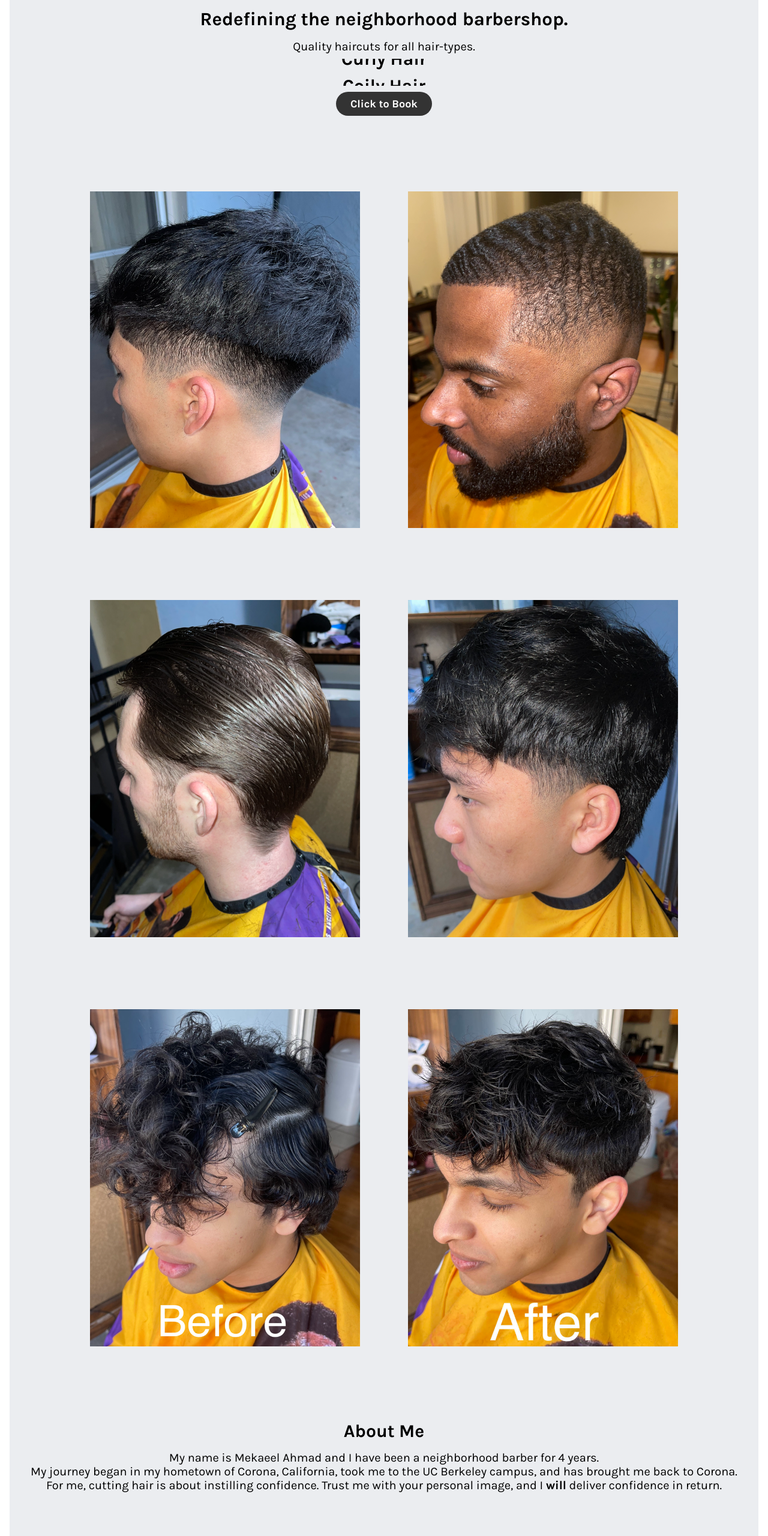
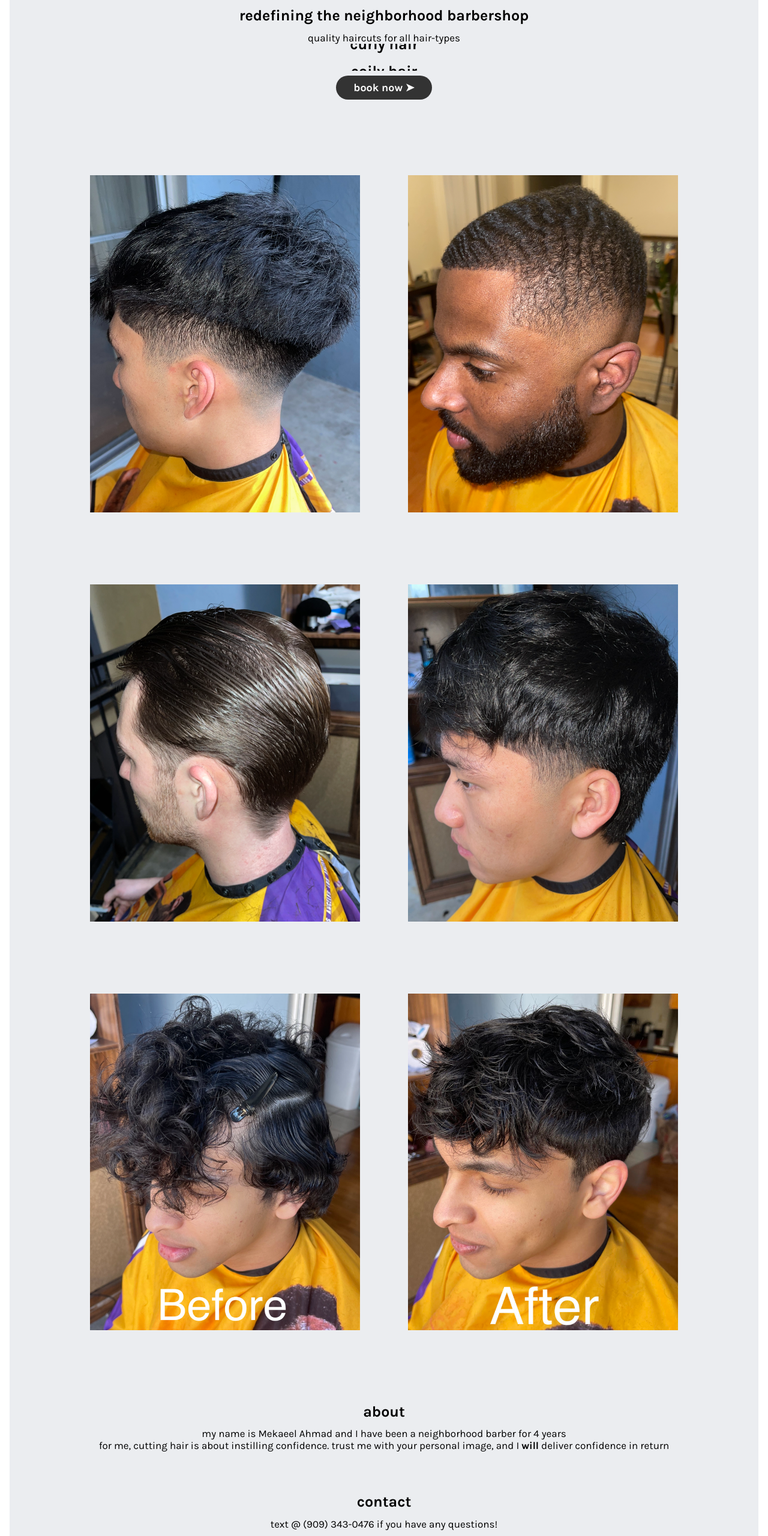
Before and after one commit to mekaeelahmad/mekcuts, a website: page public/index.html in a window 1280 px wide. Shown: the part 160-2720 px from the top of the page at 60% size. Drawn offline with Linux system fonts and the light colour scheme.

Commit message:
fixed font changes

```diff
--- a/public/index.html
+++ b/public/index.html
@@ -15,21 +15,21 @@
 
     <main>
         <section id="home">
-            <h1>Redefining the neighborhood barbershop.</h1>
+            <h1>redefining the neighborhood barbershop</h1>
             <h3>
-                Quality haircuts for all hair-types.<br>
+                quality haircuts for all hair-types<br>
                 <div class="outer-heading">
                     <div class="inner-headings">
                         <span>
-                            Straight Hair<br />
-                            Wavy Hair<br />
-                            Curly Hair<br />
-                            Coily Hair<br />
+                            straight hair<br />
+                            wavy hair<br />
+                            curly hair<br />
+                            coily hair<br />
                         </span>
                     </div>
                 </div>
             </h3>
-            <button onclick="window.location.href='booking.html'"><b>Click to Book</b></button>
+            <button onclick="window.location.href='booking.html'"><b>book now ➤</b></button>
         </section>
 
         <section id="pictures">
@@ -60,15 +60,14 @@
         </section>
 
         <section id="about">
-            <h2>About Me</h2>
-            <h3>My name is Mekaeel Ahmad and I have been a neighborhood barber for 4 years. <br>
-                My journey began in my hometown of Corona, California, took me to the UC Berkeley campus, and has brought me back to Corona. <br>
-                For me, cutting hair is about instilling confidence. Trust me with your personal image, and I <b>will</b> deliver confidence in return.</h3>
+            <h2>about</h2>
+            <h3>my name is Mekaeel Ahmad and I have been a neighborhood barber for 4 years <br>
+                for me, cutting hair is about instilling confidence. trust me with your personal image, and I <b>will</b> deliver confidence in return</h3>
         </section>
 
-        <section id = "Contact">
-            <h2>Contact</h2>
-            <h3>If you have any questions at all, text me @ (909) 343-0476
+        <section id = "contact">
+            <h2>contact</h2>
+            <h3>text @ (909) 343-0476 if you have any questions!
             </h3>
         </section>
 
@@ -76,7 +75,7 @@
 
     <footer>
         <div class="footer-content">
-            <p>&copy; 2024 mekcuts. All rights reserved.</p>
+            <p>&copy; 2024 mekcuts. all rights reserved.</p>
             <img src="https://7f6d744e0e23d23cfeba.cdn6.editmysite.com/uploads/b/7f6d744e0e23d23cfeba792697c373eaee02ea542a5f81c56a2cea315fd84faa/mekcuts_1641246287.jpg?width=2400&amp;optimize=medium" alt="mekcuts logo" class="footer-logo">
         </div>
     </footer>
--- a/public/styles.css
+++ b/public/styles.css
@@ -29,16 +29,16 @@ h1, h2, h3 {
 
 h1 {
     font-weight: bold;
-    font-size: 31px;
+    font-size: 25px;
 }
 
 h3 {
     font-weight: normal;
-    font-size: 20px;
+    font-size: 17px;
 }
 
 h2 {
-    font-size: 30px;
+    font-size: 25px;
 }
 
 /* Logo */
@@ -85,8 +85,7 @@ footer {
     line-height: 45px;
     overflow: hidden;
     font-weight: bold;
-    font-size: 30px;
-    margin-top: 9px;
+    font-size: 25px;
 }
 
 .inner-headings span {
```
Also changed, not shown: public/booking.html (+6 -6 lines).
